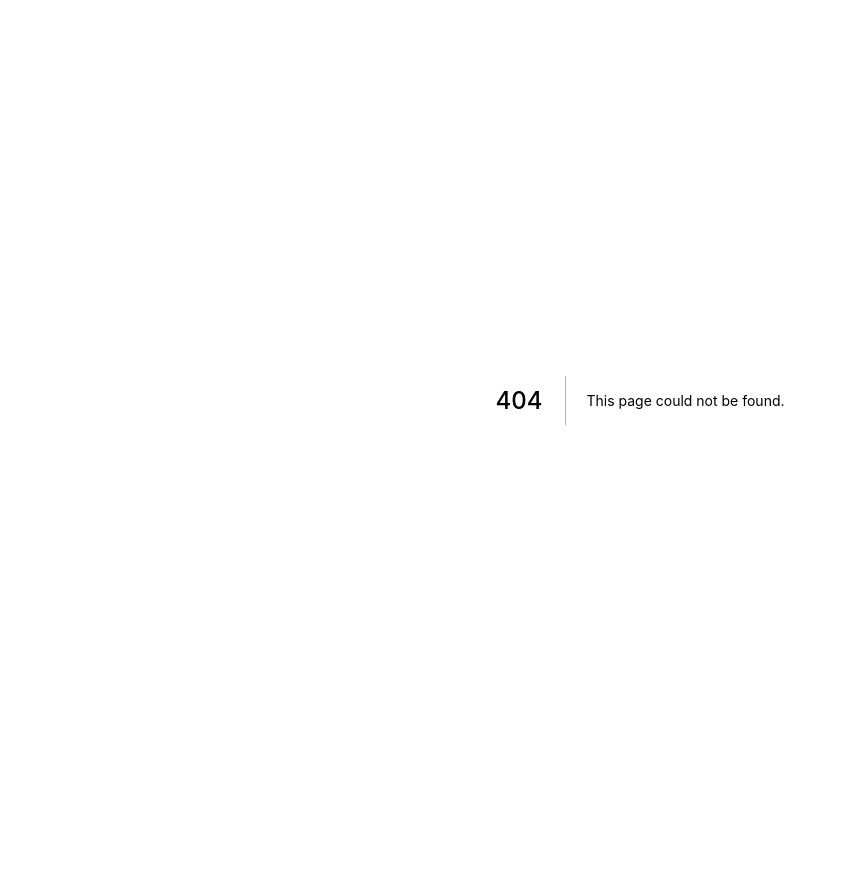
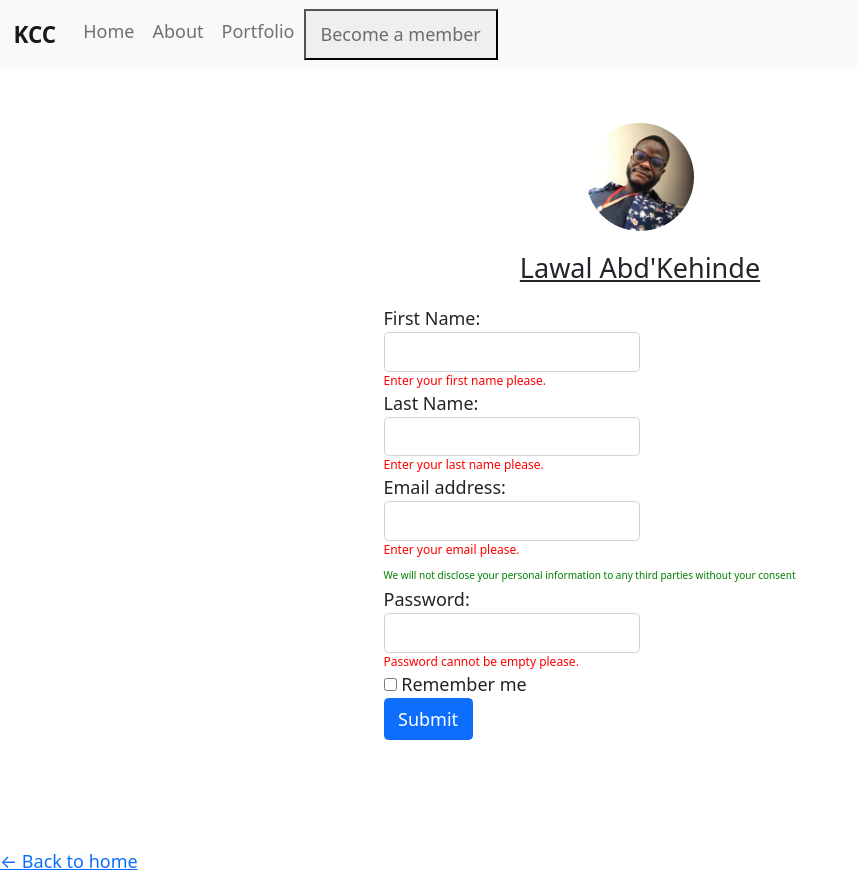
Before and after one commit to kennie-larkson/nextjs-blog, a Next.js app: page /signupform in a window 1280 px wide. Before the commit this address had no page. Shown: the whole page, without its empty margins (0-857 px from the left). Before the commit the page ends 800 px from the top, so only its background shows below. Built offline with nearby package versions, Linux system fonts and the light colour scheme.

Commit message:
added the membership from component and page

```diff
--- a/components/navbar.js
+++ b/components/navbar.js
@@ -21,6 +21,13 @@ const Navbar = () => {
               Portfolio
             </a>
           </li>
+          <button>
+            <li className="nav-item">
+              <a className="nav-link" href="/signupform">
+                Become a member
+              </a>
+            </li>
+          </button>
         </ul>
       </div>
     </nav>
--- /dev/null
+++ b/pages/signupform.js
@@ -0,0 +1,150 @@
+import { useState } from "react";
+
+import Layout from "../components/layout";
+import styles from "./signupform.module.css";
+
+const SignupForm = () => {
+  const [fname, setFname] = useState("");
+  const [lname, setLname] = useState("");
+  const [email, setEmail] = useState("");
+  const [pwd, setPwd] = useState("");
+
+  const handleFname = (e) => {
+    setFname(e.target.value);
+    if (e.target.value === "") {
+      console.log("enter your first name please.");
+
+      const warning = <div>Enter your first name please.</div>;
+      return warning;
+    }
+  };
+  console.log(fname);
+
+  const handleLname = (e) => {
+    setLname(e.target.value);
+  };
+
+  const handleEmail = (e) => {
+    setEmail(e.target.value);
+  };
+
+  const handlePwd = (e) => {
+    setPwd(e.target.value);
+  };
+
+  const handleSubmit = (e) => {
+    e.preventDefault();
+    if (!fname || !lname || !email || !pwd) {
+      console.log("All fields are required please");
+      return <span>All fields are required please.</span>;
+    }
+    console.log(`
+    First Name: ${fname}
+    Last Name: ${lname}
+    Email: ${email}
+    `);
+    return (
+      <div>
+        First Name: {fname}
+        Last Name: {lname}
+        Email: {email}
+      </div>
+    );
+  };
+  return (
+    <>
+      <Layout>
+        <form name="memberhip-form" method="POST" onSubmit={handleSubmit}>
+          <div className="container" style={{ maxWidth: "30rem" }}>
+            <div className="form-group">
+              <label htmlFor="fname">First Name:</label>
+              <input
+                type="text"
+                className="form-control"
+                id="fname"
+                name="fname"
+                maxLength="30"
+                style={{ padding: "0.3rem", maxWidth: "50%" }}
+                onChange={handleFname}
+              />
+              {!fname ? (
+                <div style={{ fontSize: "12px", color: "red" }}>
+                  Enter your first name please.
+                </div>
+              ) : (
+                ""
+              )}
+            </div>
+            <div className="form-group">
+              <label htmlFor="lname">Last Name:</label>
+              <input
+                type="text"
+                className="form-control"
+                id="lname"
+                name="lname"
+                maxLength="30"
+                style={{ padding: "0.3rem", maxWidth: "50%" }}
+                onChange={handleLname}
+              />
+              {!lname ? (
+                <div style={{ fontSize: "12px", color: "red" }}>Enter your last name please.</div>
+              ) : (
+                ""
+              )}
+            </div>
+            <div className="form-group">
+              <label htmlFor="email">Email address:</label>
+              <input
+                type="email"
+                className="form-control"
+                id="email"
+                name="email"
+                maxLength="30"
+                style={{ padding: "0.3rem", maxWidth: "50%" }}
+                onChange={handleEmail}
+              />
+              {!email ? (
+                <div style={{ fontSize: "12px", color: "red" }}>Enter your email please.</div>
+              ) : (
+                ""
+              )}
+              <span style={{ fontSize: "10px", color: "green" }}>
+                We will not disclose your personal information to any third
+                parties without your consent
+              </span>
+            </div>
+            <div className="form-group">
+              <label htmlFor="pwd">Password:</label>
+              <input
+                type="password"
+                className="form-control"
+                id="pwd"
+                name="pwd"
+                maxLength="30"
+                style={{ padding: "0.3rem", maxWidth: "50%" }}
+                onChange={handlePwd}
+              />
+              {!pwd ? (
+                <div style={{ fontSize: "12px", color: "red" }}>
+                  Password cannot be empty please.
+                </div>
+              ) : (
+                ""
+              )}
+            </div>
+            <div className="checkbox">
+              <label>
+                <input type="checkbox" /> Remember me
+              </label>
+            </div>
+            <button type="submit" className="btn btn-primary">
+              Submit
+            </button>
+          </div>
+        </form>
+      </Layout>
+    </>
+  );
+};
+
+export default SignupForm;
--- /dev/null
+++ b/pages/signupform.module.css
@@ -0,0 +1,20 @@
+/* .main {
+    display: flex;
+    background-color: brown;
+    justify-content: center;
+    justify-self: center;
+    align-self: center;
+    max-width: 35rem;
+}
+
+.item {
+    margin: 0.5rem 0.5rem;
+}
+
+.section {
+    padding: 0.5rem 0.5rem;
+}
+
+.input {
+    margin-left: 0.5rem;
+} */
```
Also changed, not shown: components/layout.module.css (+0 -25 lines), pages/index.js (+2 -5 lines).
